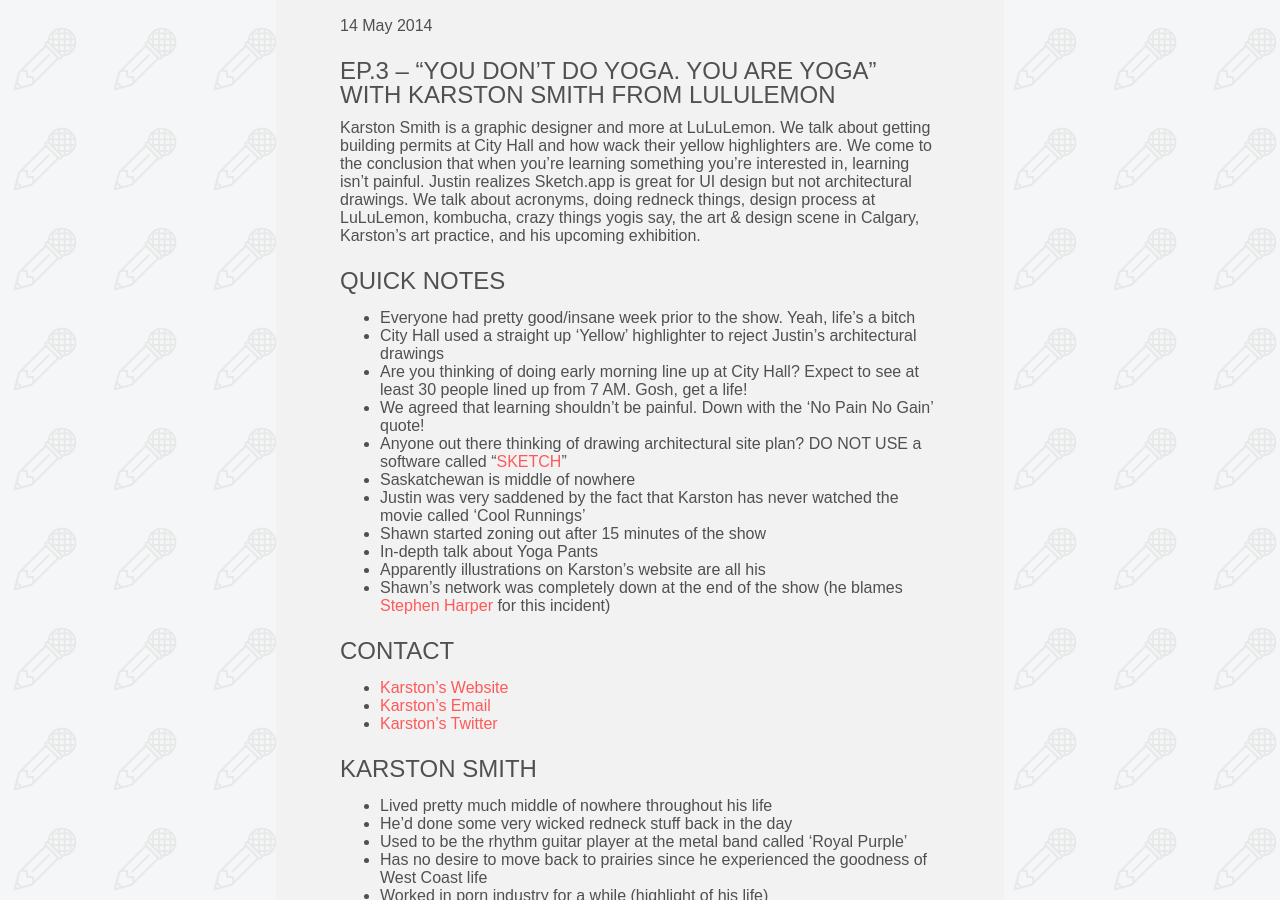
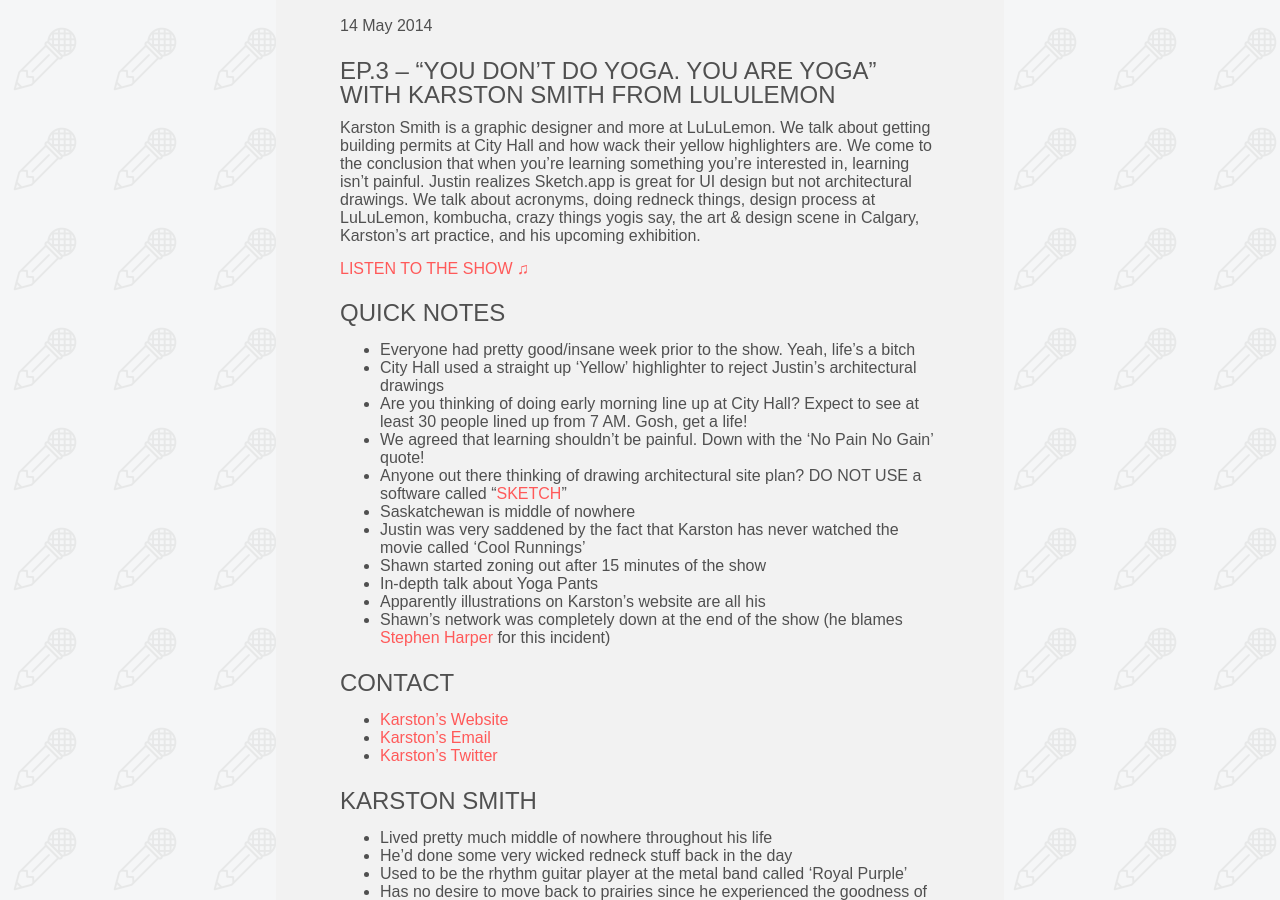
Before and after one commit to justinalm/makingconversation, a Jekyll site: the page built from _posts/2014-05-14-episode-3.markdown, in a window 1280 px wide and 900 px high, scrolled down 336 px. Built offline with Jekyll 4.4.1, drawn with Linux system fonts in a browser that asks for light colours.

Commit message:
Added link to show

```diff
--- a/_posts/2014-05-14-episode-3.markdown
+++ b/_posts/2014-05-14-episode-3.markdown
@@ -9,6 +9,8 @@
 ---
 
 Karston Smith is a graphic designer and more at LuLuLemon. We talk about getting building permits at City Hall and how wack their yellow highlighters are. We come to the conclusion that when you’re learning something you’re interested in, learning isn’t painful. Justin realizes Sketch.app is great for UI design but not architectural drawings. We talk about acronyms, doing redneck things, design process at LuLuLemon, kombucha, crazy things yogis say, the art & design scene in Calgary, Karston’s art practice, and his upcoming exhibition.
+
+#### [Listen to the show &#9835;](http://traffic.libsyn.com/makingconversation/making-conversation-ep3-karstonsmith.m4a)
 
 ## Quick Notes
 - Everyone had pretty good/insane week prior to the show. Yeah, life’s a bitch
```
